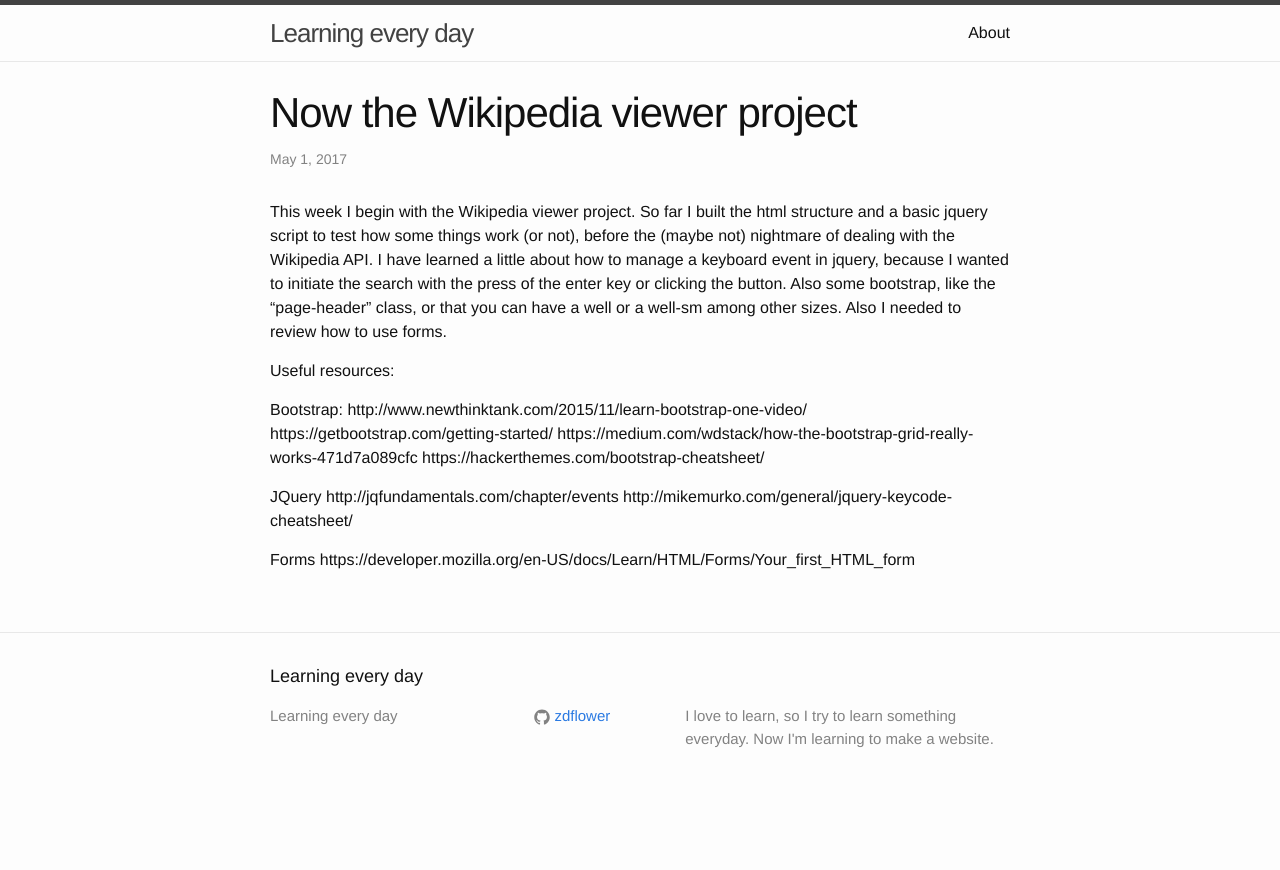
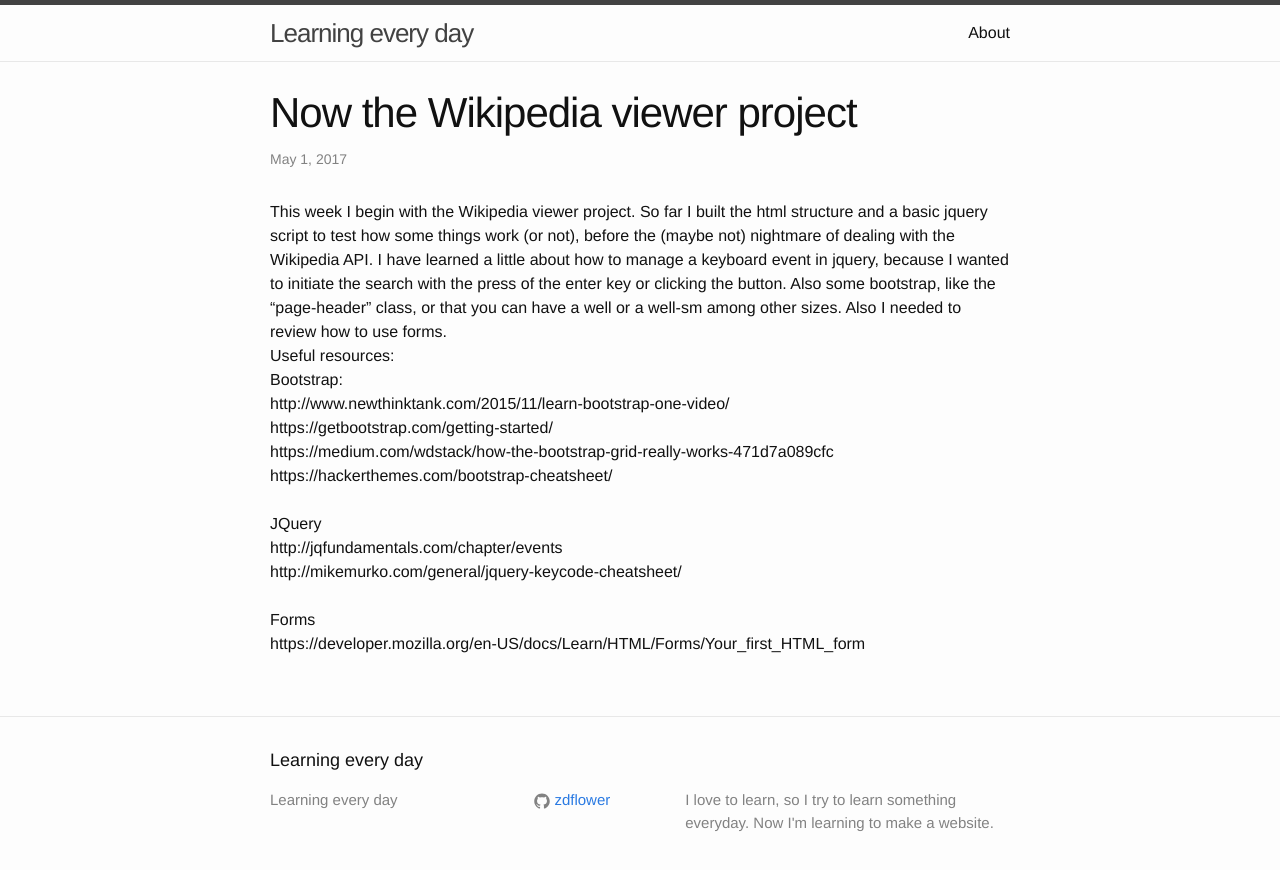
Before and after one commit to zdflower/zdflower.github.io, a Jekyll site: the page built from _posts/2017-05-01-Now-the-wikipedia-viewer-project.markdown, in a window 1280 px wide. Shown: the top 870 px of the page. Built offline with Jekyll 4.4.1, drawn with Linux system fonts in a browser that asks for light colours; part of the change alters nothing that is shown.

Commit message:
Update 2017-05-01-Now-the-wikipedia-viewer-project.markdown

```diff
--- a/_posts/2017-05-01-Now-the-wikipedia-viewer-project.markdown
+++ b/_posts/2017-05-01-Now-the-wikipedia-viewer-project.markdown
@@ -8,18 +8,18 @@ This week I begin with the Wikipedia viewer project. So far I built the html str
 I have learned a little about how to manage a keyboard event in jquery, because I wanted to initiate the search with the press of the enter key or clicking the button.
 Also some bootstrap, like the "page-header" class, or that you can have a well or a well-sm among other sizes.
 Also I needed to review how to use forms.
-
+<br/>
 Useful resources:
-
-Bootstrap:
-http://www.newthinktank.com/2015/11/learn-bootstrap-one-video/
-https://getbootstrap.com/getting-started/
-https://medium.com/wdstack/how-the-bootstrap-grid-really-works-471d7a089cfc
-https://hackerthemes.com/bootstrap-cheatsheet/
-
-JQuery
-http://jqfundamentals.com/chapter/events
-http://mikemurko.com/general/jquery-keycode-cheatsheet/
-
-Forms
+<br/>
+Bootstrap:<br/>
+http://www.newthinktank.com/2015/11/learn-bootstrap-one-video/ <br/>
+https://getbootstrap.com/getting-started/ <br/>
+https://medium.com/wdstack/how-the-bootstrap-grid-really-works-471d7a089cfc <br/>
+https://hackerthemes.com/bootstrap-cheatsheet/ <br/>
+<br/>
+JQuery<br/>
+http://jqfundamentals.com/chapter/events <br/>
+http://mikemurko.com/general/jquery-keycode-cheatsheet/ <br/>
+<br/>
+Forms<br/>
 https://developer.mozilla.org/en-US/docs/Learn/HTML/Forms/Your_first_HTML_form
```
